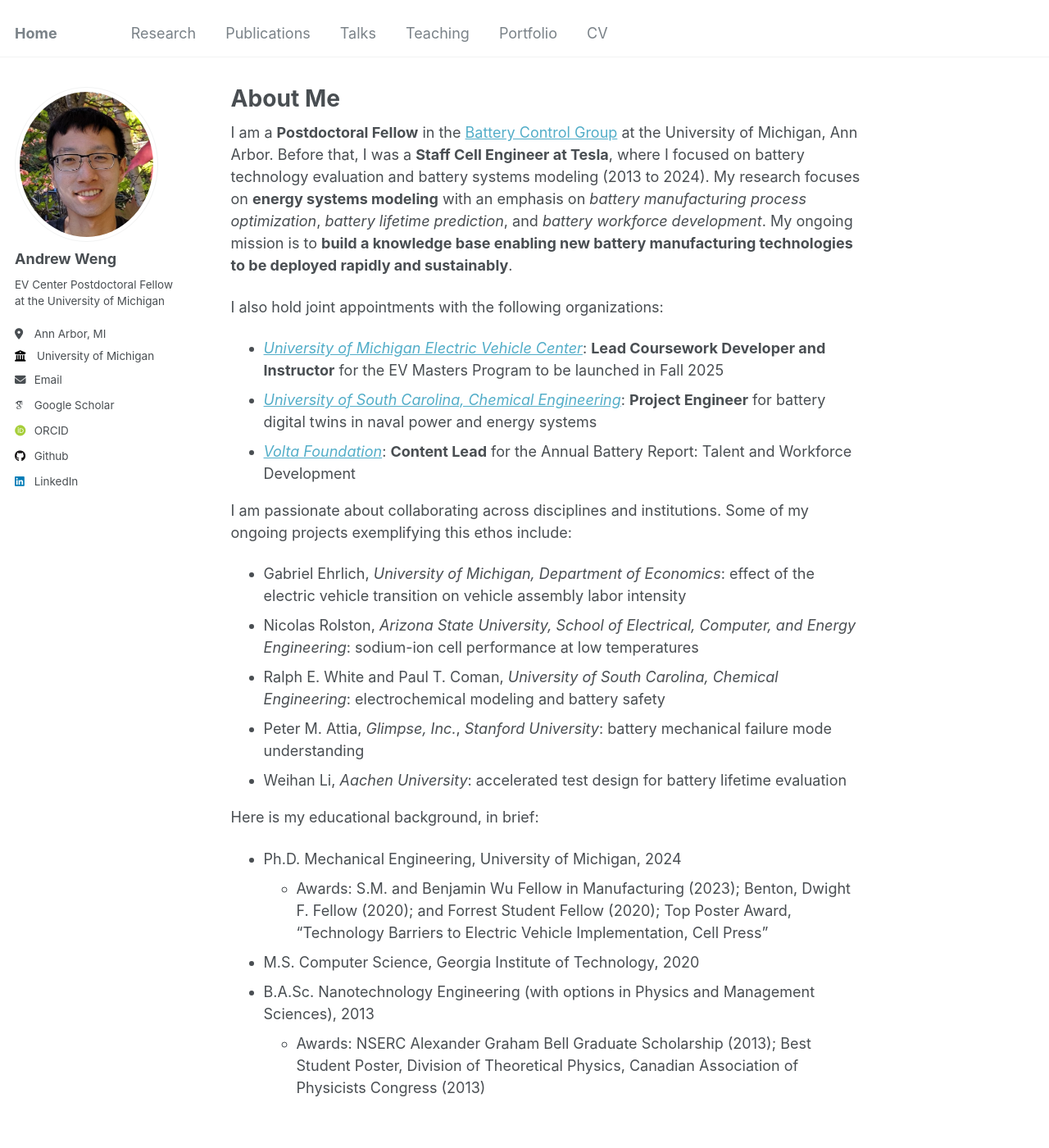
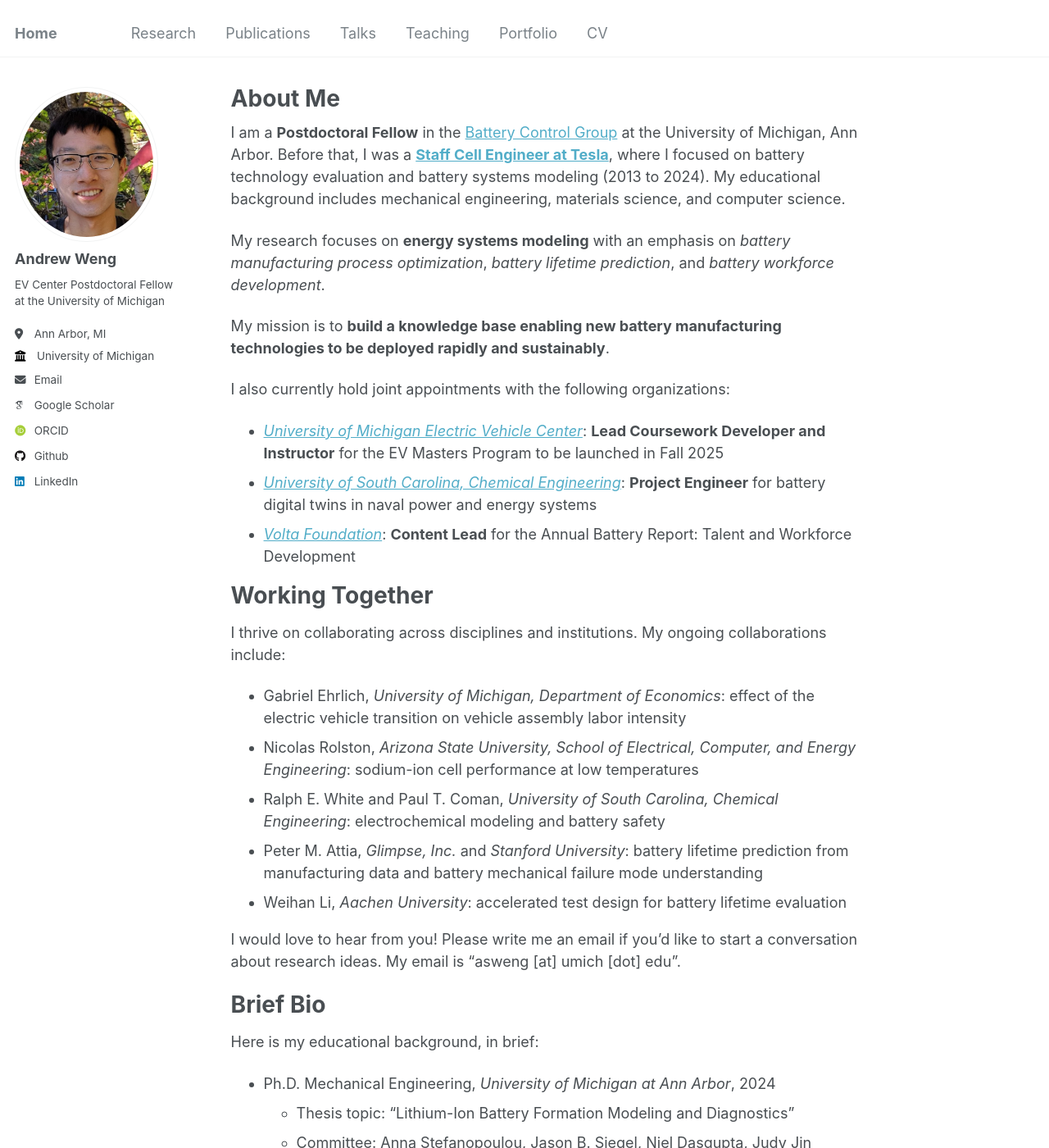
Before and after one commit to wengandrew/wengandrew.github.io, a Jekyll site: the page built from _pages/about.md, in a window 1280 px wide and 1400 px high. Shown: the whole window at 82% size. Built offline with Jekyll 4.4.1, drawn with Linux system fonts in a browser that asks for light colours; some web fonts are replaced; some of the changed text lies outside the part shown.

Commit message:
Work on pubs

```diff
--- a/_pages/about.md
+++ b/_pages/about.md
@@ -7,23 +7,40 @@ redirect_from:
   - /about.html
 ---
 
-I am a **Postdoctoral Fellow** in the [Battery Control Group](https://batterycontrolgroup.engin.umich.edu/) at the University of Michigan, Ann Arbor. Before that, I was a **Staff Cell Engineer at Tesla**, where I focused on battery technology evaluation and battery systems modeling (2013 to 2024). My research focuses on **energy systems modeling** with an emphasis on *battery manufacturing process optimization*, *battery lifetime prediction*, and *battery workforce development*. My ongoing mission is to **build a knowledge base enabling new battery manufacturing technologies to be deployed rapidly and sustainably**.
+I am a **Postdoctoral Fellow** in the [Battery Control Group](https://batterycontrolgroup.engin.umich.edu/) at the University of Michigan, Ann Arbor. Before that, I was a [**Staff Cell Engineer at Tesla**](https://www.linkedin.com/in/wengandrew/), where I focused on battery technology evaluation and battery systems modeling (2013 to 2024). My educational background includes mechanical engineering, materials science, and computer science.
 
-I also hold joint appointments with the following organizations:
+My research focuses on **energy systems modeling** with an emphasis on *battery manufacturing process optimization*, *battery lifetime prediction*, and *battery workforce development*.
+
+My mission is to **build a knowledge base enabling new battery manufacturing technologies to be deployed rapidly and sustainably**.
+
+I also currently hold joint appointments with the following organizations:
 - [_University of Michigan Electric Vehicle Center_](https://evc.engin.umich.edu/): **Lead Coursework Developer and Instructor** for the EV Masters Program to be launched in Fall 2025
 - [_University of South Carolina, Chemical Engineering_](https://sc.edu/study/colleges_schools/engineering_and_computing/news_events/news/2022/dougal_10_million_navy_research.php): **Project Engineer** for battery digital twins in naval power and energy systems
 - [_Volta Foundation_](https://volta.foundation/battery-report): **Content Lead** for the Annual Battery Report: Talent and Workforce Development
 
-I am passionate about collaborating across disciplines and institutions. Some of my ongoing projects exemplifying this ethos include:
+# Working Together
+
+I thrive on collaborating across disciplines and institutions. My ongoing collaborations include:
+
 - Gabriel Ehrlich, *University of Michigan, Department of Economics*: effect of the electric vehicle transition on vehicle assembly labor intensity
 - Nicolas Rolston, *Arizona State University, School of Electrical, Computer, and Energy Engineering*: sodium-ion cell performance at low temperatures
 - Ralph E. White and Paul T. Coman, *University of South Carolina, Chemical Engineering*: electrochemical modeling and battery safety
-- Peter M. Attia, *Glimpse, Inc.*, *Stanford University*: battery mechanical failure mode understanding
+- Peter M. Attia, *Glimpse, Inc.* and *Stanford University*: battery lifetime prediction from manufacturing data and battery mechanical failure mode understanding
 - Weihan Li, *Aachen University*: accelerated test design for battery lifetime evaluation
 
+I would love to hear from you! Please write me an email if you'd like to start a conversation about research ideas. My email is "asweng [at] umich [dot] edu".
+
+# Brief Bio
+
 Here is my educational background, in brief:
-- Ph.D. Mechanical Engineering, University of Michigan, 2024
+- Ph.D. Mechanical Engineering, *University of Michigan at Ann Arbor*, 2024
+  - Thesis topic: "Lithium-Ion Battery Formation Modeling and Diagnostics"
+  - Committee: Anna Stefanopoulou, Jason B. Siegel, Niel Dasgupta, Judy Jin
   - Awards: S.M. and Benjamin Wu Fellow in Manufacturing (2023); Benton, Dwight F. Fellow (2020); and Forrest Student Fellow (2020); Top Poster Award, "Technology Barriers to Electric Vehicle Implementation, Cell Press"
-- M.S. Computer Science, Georgia Institute of Technology, 2020
-- B.A.Sc. Nanotechnology Engineering (with options in Physics and Management Sciences), 2013
+
+- M.S. Computer Science, *Georgia Institute of Technology*, 2020
+  - Specializations in computing systems
+
+- B.A.Sc. Nanotechnology Engineering, *University of Waterloo, Canada*, 2013
+  - Graduated on the Dean's List and with Options in Physics and Management Sciences
   - Awards: NSERC Alexander Graham Bell Graduate Scholarship (2013); Best Student Poster, Division of Theoretical Physics, Canadian Association of Physicists Congress (2013)
```
Also changed, not shown: _pages/publications.html (+4 -20 lines), _pages/research.md (+10 -2 lines).
